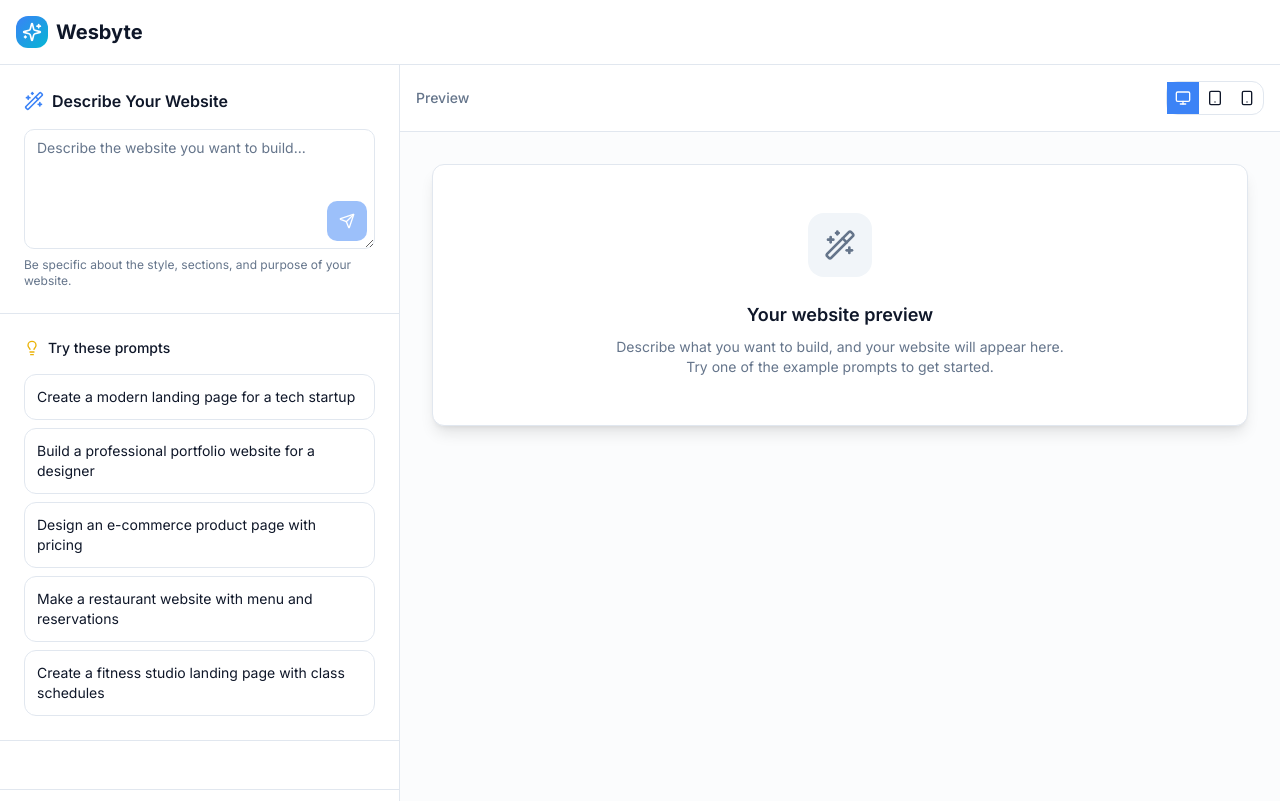
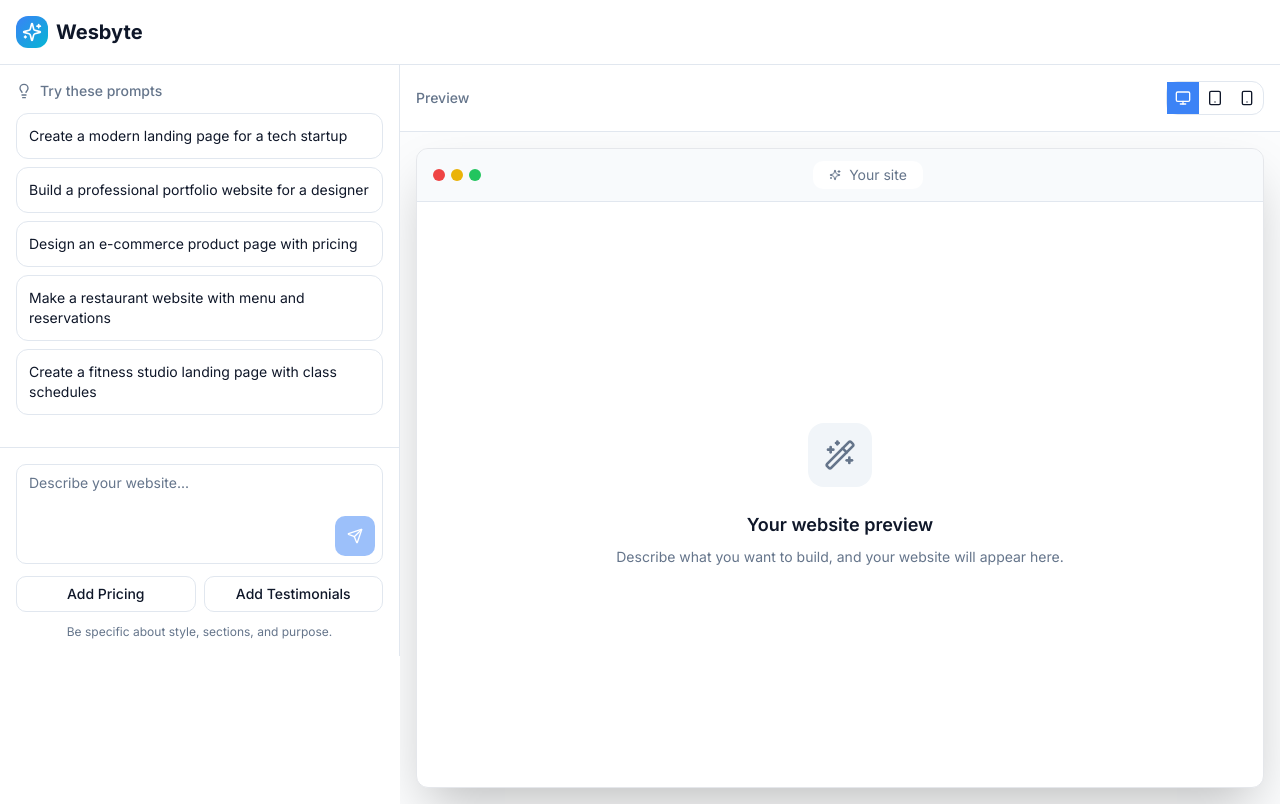
Before and after one commit to hallofcodes/wesbyte, a Next.js app: page /builder in a window 1280 px wide. Built offline with nearby package versions, Linux system fonts and the light colour scheme.

Commit message:
Updated Builder layout

```diff
--- a/app/builder/page.tsx
+++ b/app/builder/page.tsx
@@ -1,27 +1,14 @@
+
 'use client';
 
-import { useState, useCallback } from 'react';
+import { useState, useCallback, useRef, useEffect } from 'react';
 import { useRouter } from 'next/navigation';
-import { motion, AnimatePresence } from 'framer-motion';
+import { motion } from 'framer-motion';
 import { Button } from '@/components/ui/button';
 import { Textarea } from '@/components/ui/input';
-import { Card, CardContent } from '@/components/ui/card';
-import {
-  Sparkles,
-  Wand2,
-  Send,
-  ArrowRight,
-  Monitor,
-  Tablet,
-  Smartphone,
-  RefreshCw,
-  X,
-  ChevronDown,
-  Lightbulb,
-} from 'lucide-react';
-import { generateComponents, generateChatResponse } from '@/lib/ai';
+import { Sparkles, Wand2, Send, ArrowRight, Monitor, Tablet, Smartphone, RefreshCw, Lightbulb } from 'lucide-react';
+import { generateComponents } from '@/lib/ai';
 import { useWebsiteStore, useAIStore, useEditorStore } from '@/store';
-import { WebsiteComponent } from '@/types';
 import { ComponentRenderer } from '@/components/editor/renderers';
 import Link from 'next/link';
 
@@ -37,54 +24,34 @@ export default function BuilderPage() {
   const router = useRouter();
   const [prompt, setPrompt] = useState('');
   const [showSuggestions, setShowSuggestions] = useState(true);
+  const messagesEndRef = useRef<HTMLDivElement>(null);
 
-  const {
-    createWebsite,
-    currentPageId,
-    pages,
-    addComponent,
-  } = useWebsiteStore();
-
-  const {
-    isGenerating,
-    messages,
-    setIsGenerating,
-    addMessage,
-  } = useAIStore();
-
+  const { createWebsite, currentPageId, pages, addComponent } = useWebsiteStore();
+  const { isGenerating, messages, setIsGenerating, addMessage } = useAIStore();
   const { setDevicePreview, devicePreview } = useEditorStore();
 
   const currentPage = pages.find((p) => p.id === currentPageId);
 
+  useEffect(() => {
+    messagesEndRef.current?.scrollIntoView({ behavior: 'smooth' });
+  }, [messages]);
+
   const handleGenerate = useCallback(async () => {
     if (!prompt.trim() || isGenerating) return;
-
     setIsGenerating(true);
-    addMessage('user', prompt);
-
+    const userPrompt = prompt;
+    setPrompt('');
+    addMessage('user', userPrompt);
     try {
-      const components = await generateComponents(prompt);
-
-      // Create website if none exists
-      if (!currentPageId) {
-        createWebsite('My Website');
+      const components = await generateComponents(userPrompt);
+      if (!currentPageId) createWebsite('My Website');
+      for (const comp of components) {
+        setTimeout(() => addComponent(comp.type), 100 * components.indexOf(comp));
       }
-
-      // Add generated components
-      for (const comp of components) {
-        setTimeout(() => {
-          addComponent(comp.type);
-        }, 100 * components.indexOf(comp));
-      }
-
-      addMessage(
-        'assistant',
-        `I have generated ${components.length} components for your website. You can see them in the preview. Would you like to make any changes or add more sections?`
-      );
-
+      addMessage('assistant', `Generated ${components.length} components. Want changes or more sections?`);
       setShowSuggestions(false);
     } catch (error) {
-      addMessage('assistant', 'Sorry, I encountered an error generating your website. Please try again.');
+      addMessage('assistant', 'Error generating website. Please try again.');
     } finally {
       setIsGenerating(false);
     }
@@ -95,32 +62,44 @@ export default function BuilderPage() {
     setShowSuggestions(false);
   };
 
-  const handleContinueToEditor = () => {
-    router.push('/editor');
-  };
-
-  // Responsive device preview widths: use max-width so they never exceed viewport
-  const deviceSizes = {
-    desktop: 'w-full max-w-full',
-    tablet: 'w-full max-w-[768px]',
-    mobile: 'w-full max-w-[375px]',
-  };
+  const renderPreviewContent = () => (
+    <>
+      {currentPage && currentPage.components.length > 0 ? (
+        <div className="min-h-full">
+          {currentPage.components.map((component) => (
+            <ComponentRenderer key={component.id} component={component} isPreview />
+          ))}
+        </div>
+      ) : (
+        <div className="h-full flex items-center justify-center p-12 text-center">
+          <div>
+            <div className="h-16 w-16 rounded-2xl bg-muted flex items-center justify-center mx-auto mb-6">
+              <Wand2 className="h-8 w-8 text-muted-foreground" />
+            </div>
+            <h3 className="text-lg font-semibold mb-2">Your website preview</h3>
+            <p className="text-sm text-muted-foreground">
+              Describe what you want to build, and your website will appear here.
+            </p>
+          </div>
+        </div>
+      )}
+    </>
+  );
 
   return (
-    <div className="min-h-screen bg-background">
-      {/* Header - remains same, already responsive */}
-      <header className="border-b bg-background/80 backdrop-blur-sm sticky top-0 z-50">
-        <div className="container flex h-16 items-center justify-between px-4">
-          <Link href="/" className="flex items-center gap-2">
+    <div className="min-h-screen bg-background flex flex-col">
+      {/* Header */}
+      <header className="border-b bg-background/80 backdrop-blur-sm sticky top-0 z-50 flex-shrink-0">
+        <div className="flex h-16 items-center justify-between px-4">
+          <Link href="/" className="flex items-center gap-2 shrink-0">
             <div className="h-8 w-8 rounded-lg bg-gradient-to-br from-blue-500 to-cyan-500 flex items-center justify-center">
               <Sparkles className="h-5 w-5 text-white" />
             </div>
             <span className="text-xl font-bold">Wesbyte</span>
           </Link>
-
           <div className="flex items-center gap-4">
             {currentPage && currentPage.components.length > 0 && (
-              <Button onClick={handleContinueToEditor} className="gap-2">
+              <Button onClick={() => router.push('/editor')} className="gap-2">
                 <ArrowRight className="h-4 w-4" />
                 Continue to Editor
               </Button>
@@ -129,78 +108,12 @@ export default function BuilderPage() {
         </div>
       </header>
 
-      {/* Main content - responsive column on mobile, row on desktop */}
-      <div className="flex flex-col lg:flex-row h-[calc(100vh-64px)]">
-
-        {/* Left Panel - AI Chat: full width on mobile, fixed width on desktop */}
-        <div className="w-full lg:w-[400px] border-b lg:border-b-0 lg:border-r flex flex-col overflow-auto">
-          {/* Prompt Input */}
-          <div className="p-6 border-b">
-            <div className="flex items-center gap-2 mb-4">
-              <Wand2 className="h-5 w-5 text-primary" />
-              <h2 className="font-semibold">Describe Your Website</h2>
-            </div>
-
-            <div className="relative">
-              <Textarea
-                value={prompt}
-                onChange={(e) => setPrompt(e.target.value)}
-                placeholder="Describe the website you want to build..."
-                className="min-h-[120px] pr-12"
-                disabled={isGenerating}
-              />
-              <Button
-                size="icon"
-                className="absolute right-2 bottom-2"
-                onClick={handleGenerate}
-                disabled={!prompt.trim() || isGenerating}
-              >
-                {isGenerating ? (
-                  <RefreshCw className="h-4 w-4 animate-spin" />
-                ) : (
-                  <Send className="h-4 w-4" />
-                )}
-              </Button>
-            </div>
-
-            <p className="text-xs text-muted-foreground mt-2">
-              Be specific about the style, sections, and purpose of your website.
-            </p>
-          </div>
-
-          {/* Example Prompts */}
-          <AnimatePresence>
-            {showSuggestions && messages.length === 0 && (
-              <motion.div
-                initial={{ opacity: 0, height: 0 }}
-                animate={{ opacity: 1, height: 'auto' }}
-                exit={{ opacity: 0, height: 0 }}
-                className="p-6 border-b"
-              >
-                <div className="flex items-center gap-2 mb-4">
-                  <Lightbulb className="h-4 w-4 text-yellow-500" />
-                  <span className="text-sm font-medium">Try these prompts</span>
-                </div>
-                <div className="space-y-2">
-                  {examplePrompts.map((example, index) => (
-                    <motion.button
-                      key={index}
-                      initial={{ opacity: 0, x: -10 }}
-                      animate={{ opacity: 1, x: 0 }}
-                      transition={{ delay: index * 0.05 }}
-                      onClick={() => handleSuggestionClick(example)}
-                      className="w-full text-left text-sm p-3 rounded-lg border bg-card hover:bg-muted transition-colors"
-                    >
-                      {example}
-                    </motion.button>
-                  ))}
-                </div>
-              </motion.div>
-            )}
-          </AnimatePresence>
-
-          {/* Chat Messages */}
-          <div className="flex-1 overflow-auto p-6 space-y-4">
+      {/* Horizontal layout: side by side, scroll if needed */}
+      <div className="flex-1 flex flex-row overflow-auto min-h-0">
+        {/* Chat Panel - fixed width */}
+        <div className="w-[400px] flex-shrink-0 border-r flex flex-col h-full">
+          {/* Scrollable messages + suggestions */}
+          <div className="flex-1 overflow-y-auto p-4 space-y-4">
             {messages.map((message) => (
               <motion.div
                 key={message.id}
@@ -208,138 +121,128 @@ export default function BuilderPage() {
                 animate={{ opacity: 1, y: 0 }}
                 className={`flex ${message.role === 'user' ? 'justify-end' : 'justify-start'}`}
               >
-                <div
-                  className={`max-w-[85%] rounded-lg px-4 py-2 ${
-                    message.role === 'user'
-                      ? 'bg-primary text-primary-foreground'
-                      : 'bg-muted'
-                  }`}
-                >
-                  <p className="text-sm">{message.content}</p>
+                <div className={`max-w-[85%] rounded-lg px-4 py-2 ${message.role === 'user' ? 'bg-primary text-primary-foreground' : 'bg-muted'}`}>
+                  <p className="text-sm whitespace-pre-wrap">{message.content}</p>
                 </div>
               </motion.div>
             ))}
-
+            {showSuggestions && messages.length === 0 && (
+              <div className="space-y-3">
+                <div className="flex items-center gap-2 text-muted-foreground">
+                  <Lightbulb className="h-4 w-4" />
+                  <span className="text-sm font-medium">Try these prompts</span>
+                </div>
+                <div className="space-y-2">
+                  {examplePrompts.map((example, idx) => (
+                    <button
+                      key={idx}
+                      onClick={() => handleSuggestionClick(example)}
+                      className="w-full text-left text-sm p-3 rounded-lg border bg-card hover:bg-muted transition-colors"
+                    >
+                      {example}
+                    </button>
+                  ))}
+                </div>
+              </div>
+            )}
             {isGenerating && (
-              <motion.div
-                initial={{ opacity: 0, y: 10 }}
-                animate={{ opacity: 1, y: 0 }}
-                className="flex justify-start"
-              >
+              <div className="flex justify-start">
                 <div className="bg-muted rounded-lg px-4 py-2">
                   <div className="flex items-center gap-2">
                     <RefreshCw className="h-4 w-4 animate-spin" />
-                    <span className="text-sm">Generating your website...</span>
+                    <span className="text-sm">Generating...</span>
                   </div>
                 </div>
-              </motion.div>
+              </div>
             )}
+            <div ref={messagesEndRef} />
           </div>
 
-          {/* Quick Actions */}
-          <div className="p-4 border-t">
+          {/* Input area at bottom of chat panel */}
+          <div className="border-t p-4 space-y-3 bg-background flex-shrink-0">
+            <div className="relative">
+              <Textarea
+                value={prompt}
+                onChange={(e) => setPrompt(e.target.value)}
+                placeholder="Describe your website..."
+                className="min-h-[100px] pr-12 resize-none"
+                disabled={isGenerating}
+                onKeyDown={(e) => e.key === 'Enter' && !e.shiftKey && handleGenerate()}
+              />
+              <Button size="icon" className="absolute right-2 bottom-2" onClick={handleGenerate} disabled={!prompt.trim() || isGenerating}>
+                {isGenerating ? <RefreshCw className="h-4 w-4 animate-spin" /> : <Send className="h-4 w-4" />}
+              </Button>
+            </div>
             <div className="flex gap-2">
-              <Button
-                variant="outline"
-                size="sm"
-                className="flex-1"
-                onClick={() => setPrompt('Add a pricing table with three tiers')}
-                disabled={isGenerating}
-              >
+              <Button variant="outline" size="sm" className="flex-1" onClick={() => setPrompt('Add a pricing table')} disabled={isGenerating}>
                 Add Pricing
               </Button>
-              <Button
-                variant="outline"
-                size="sm"
-                className="flex-1"
-                onClick={() => setPrompt('Add customer testimonials section')}
-                disabled={isGenerating}
-              >
+              <Button variant="outline" size="sm" className="flex-1" onClick={() => setPrompt('Add testimonials')} disabled={isGenerating}>
                 Add Testimonials
               </Button>
             </div>
+            <p className="text-xs text-muted-foreground text-center">Be specific about style, sections, and purpose.</p>
           </div>
         </div>
 
-        {/* Right Panel - Preview */}
-        <div className="flex-1 flex flex-col min-h-0">
-          {/* Preview Header */}
-          <div className="border-b p-4 flex items-center justify-between flex-wrap gap-2">
-            <div className="flex items-center gap-2">
-              <span className="text-sm font-medium text-muted-foreground">Preview</span>
-            </div>
-
-            <div className="flex items-center gap-2">
-              <div className="flex items-center border rounded-lg">
+        {/* Preview Panel - flexible width */}
+        <div className="flex-1 flex flex-col min-w-0 h-full">
+          <div className="border-b p-4 flex items-center justify-between flex-wrap gap-2 flex-shrink-0">
+            <span className="text-sm font-medium text-muted-foreground">Preview</span>
+            <div className="flex items-center border rounded-lg">
+              {[
+                { device: 'desktop', icon: Monitor },
+                { device: 'tablet', icon: Tablet },
+                { device: 'mobile', icon: Smartphone },
+              ].map(({ device, icon: Icon }) => (
                 <button
-                  onClick={() => setDevicePreview('desktop')}
-                  className={`p-2 ${
-                    devicePreview === 'desktop'
-                      ? 'bg-primary text-primary-foreground'
-                      : 'hover:bg-muted'
-                  }`}
+                  key={device}
+                  onClick={() => setDevicePreview(device as any)}
+                  className={`p-2 ${devicePreview === device ? 'bg-primary text-primary-foreground' : 'hover:bg-muted'}`}
                 >
-                  <Monitor className="h-4 w-4" />
+                  <Icon className="h-4 w-4" />
                 </button>
-                <button
-                  onClick={() => setDevicePreview('tablet')}
-                  className={`p-2 ${
-                    devicePreview === 'tablet'
-                      ? 'bg-primary text-primary-foreground'
-                      : 'hover:bg-muted'
-                  }`}
-                >
-                  <Tablet className="h-4 w-4" />
-                </button>
-                <button
-                  onClick={() => setDevicePreview('mobile')}
-                  className={`p-2 ${
-                    devicePreview === 'mobile'
-                      ? 'bg-primary text-primary-foreground'
-                      : 'hover:bg-muted'
-                  }`}
-                >
-                  <Smartphone className="h-4 w-4" />
-                </button>
-              </div>
+              ))}
             </div>
           </div>
-
-          {/* Preview Area */}
-          <div className="flex-1 bg-muted/30 overflow-auto p-4 sm:p-8">
-            <div className="flex justify-center">
-              <motion.div
-                layout
-                className={`bg-background h-full border rounded-lg shadow-lg overflow-auto transition-all ${deviceSizes[devicePreview]}`}
-                style={{ maxHeight: 'calc(100vh - 200px)' }}
-              >
-                {currentPage && currentPage.components.length > 0 ? (
-                  <div className="min-h-full">
-                    {currentPage.components.map((component) => (
-                      <ComponentRenderer
-                        key={component.id}
-                        component={component}
-                        isPreview
-                      />
-                    ))}
+          <div className="flex-1 bg-muted/30 overflow-auto p-4 flex justify-center items-center">
+            <div
+              className="shadow-2xl overflow-hidden flex flex-col bg-background"
+              style={{
+                width:
+                  devicePreview === 'desktop' ? 'min(1024px, 100%)' :
+                  devicePreview === 'tablet' ? 'min(768px, 100%)' : 'min(375px, 100%)',
+                height:
+                  devicePreview === 'desktop' ? 'min(768px, 80vh)' :
+                  devicePreview === 'tablet' ? 'min(1024px, 80vh)' : 'min(667px, 80vh)',
+                border: devicePreview !== 'desktop' ? '8px solid #1f2937' : '1px solid #e5e7eb',
+                borderRadius: devicePreview === 'desktop' ? '0.75rem' : devicePreview === 'tablet' ? '2rem' : '2rem',
+              }}
+            >
+              {/* Device chrome */}
+              {devicePreview === 'desktop' && (
+                <div className="flex items-center gap-2 border-b bg-muted/50 px-4 py-3 flex-shrink-0">
+                  <div className="flex gap-1.5">
+                    <div className="h-3 w-3 rounded-full bg-red-500" />
+                    <div className="h-3 w-3 rounded-full bg-yellow-500" />
+                    <div className="h-3 w-3 rounded-full bg-green-500" />
                   </div>
-                ) : (
-                  <div className="h-full flex items-center justify-center p-12">
-                    <div className="text-center max-w-md">
-                      <div className="h-16 w-16 rounded-2xl bg-muted flex items-center justify-center mx-auto mb-6">
-                        <Wand2 className="h-8 w-8 text-muted-foreground" />
-                      </div>
-                      <h3 className="text-lg font-semibold mb-2">
-                        Your website preview
-                      </h3>
-                      <p className="text-sm text-muted-foreground">
-                        Describe what you want to build, and your website will appear here.
-                        Try one of the example prompts to get started.
-                      </p>
+                  <div className="flex-1 text-center">
+                    <div className="inline-flex items-center gap-2 rounded-md bg-background px-4 py-1 text-sm text-muted-foreground">
+                      <Sparkles className="h-3 w-3" />
+                      {currentPage && currentPage.components.length > 0 ? 'Website Preview' : 'Your site'}
                     </div>
                   </div>
-                )}
-              </motion.div>
+                </div>
+              )}
+              {(devicePreview === 'tablet' || devicePreview === 'mobile') && (
+                <div className="bg-gray-800 flex justify-center py-1 flex-shrink-0">
+                  <div className="h-1 w-12 rounded-full bg-gray-600" />
+                </div>
+              )}
+              <div className="flex-1 overflow-y-auto">
+                {renderPreviewContent()}
+              </div>
             </div>
           </div>
         </div>
```
